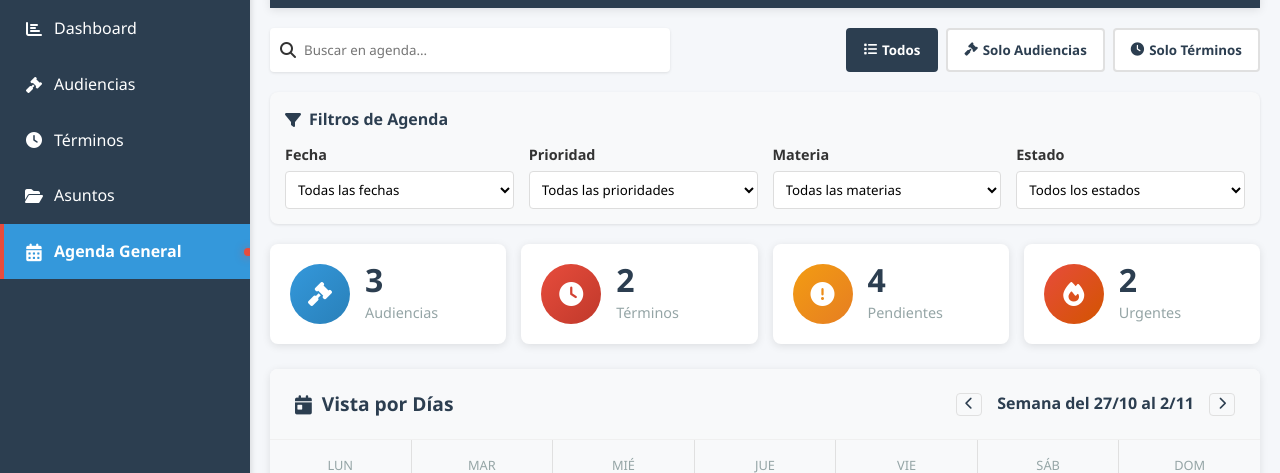
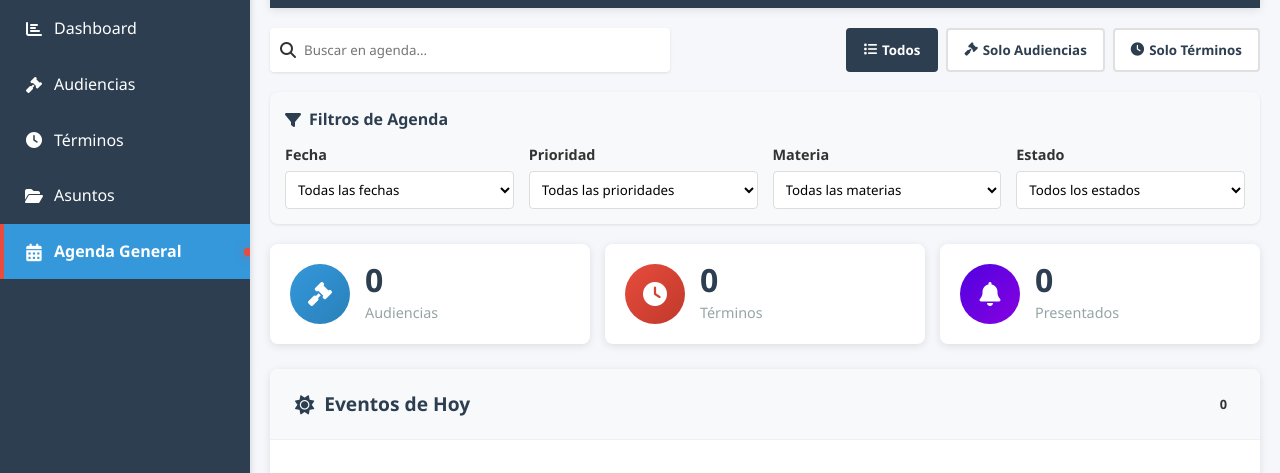
Before and after one commit to Alamdc/jurudico, a plain HTML site: page juridico/agenda-general.html in a window 1280 px wide. Shown: the part 98-571 px from the top of the page. Drawn offline with Linux system fonts and the light colour scheme.

Commit message:
cambios simples finales

```diff
--- a/juridico/agenda-general.html
+++ b/juridico/agenda-general.html
@@ -139,58 +139,16 @@
                     </div>
                 </div>
                 <div class="stat-item">
-                    <div class="stat-icon pendiente">
-                        <i class="fas fa-exclamation-circle"></i>
+                    <div class="stat-icon completado ">
+                        <i class="fas fa-bell"></i>
                     </div>
                     <div class="stat-info">
                         <div class="stat-number" id="total-pendientes">0</div>
-                        <div class="stat-label">Pendientes</div>
-                    </div>
-                </div>
-                <div class="stat-item">
-                    <div class="stat-icon urgente">
-                        <i class="fas fa-fire"></i>
-                    </div>
-                    <div class="stat-info">
-                        <div class="stat-number" id="total-urgentes">0</div>
-                        <div class="stat-label">Urgentes</div>
+                        <div class="stat-label">Presentados</div>
                     </div>
                 </div>
             </div>
 
-            <!-- Vista de agenda -->
-            <div class="agenda-view">
-                <!-- Vista por Días -->
-                <div class="view-section active" id="view-dias">
-                    <div class="section-header">
-                        <h3><i class="fas fa-calendar-day"></i> Vista por Días</h3>
-                        <div class="date-navigation">
-                            <button class="btn btn-sm btn-outline" id="prev-week">
-                                <i class="fas fa-chevron-left"></i>
-                            </button>
-                            <span class="current-week" id="current-week">Semana actual</span>
-                            <button class="btn btn-sm btn-outline" id="next-week">
-                                <i class="fas fa-chevron-right"></i>
-                            </button>
-                        </div>
-                    </div>
-
-                    <div class="days-grid" id="days-grid">
-                        <!-- Los días se cargarán dinámicamente -->
-                    </div>
-                </div>
-
-                <!-- Vista de Lista -->
-                <div class="view-section" id="view-lista">
-                    <div class="section-header">
-                        <h3><i class="fas fa-list"></i> Vista de Lista</h3>
-                    </div>
-
-                    <div class="agenda-list" id="agenda-list">
-                        <!-- Los eventos se cargarán dinámicamente -->
-                    </div>
-                </div>
-            </div>
 
             <!-- Eventos del día de hoy -->
             <div class="hoy-section">
--- a/juridico/css/agenda-general.css
+++ b/juridico/css/agenda-general.css
@@ -78,6 +78,9 @@
 
 .stat-icon.urgente {
     background: linear-gradient(135deg, #e74c3c, #d35400);
+}
+.stat-icon.completado{
+    background: linear-gradient(135deg, #5002e0 , #8702e0);
 }
 
 .stat-info {
--- a/juridico/css/styles.css
+++ b/juridico/css/styles.css
@@ -780,6 +780,9 @@ tr:hover {
 .stat-terminos {
     border-left: 4px solid var(--termino-color);
 }
+.stat-presentado{
+    border-left: 4px solid var(--presentado-color);
+}
 
 .stat-pendientes {
     border-left: 4px solid var(--warning);
--- a/juridico/js/dashboard.js
+++ b/juridico/js/dashboard.js
@@ -31,6 +31,7 @@ function initBasicComponents() {
     // Cargar datos básicos
     document.getElementById('total-audiencias').textContent = '12';
     document.getElementById('total-terminos').textContent = '8';
+    document.getElementById('total-presentado').textContent = '10';
 }
 
 function initCalendar() {
--- a/juridico/js/terminos.js
+++ b/juridico/js/terminos.js
@@ -76,9 +76,7 @@ function loadTerminos() {
                     <button class="btn btn-primary btn-sm edit-termino" data-id="${termino.id}">
                         <i class="fas fa-edit"></i>
                     </button>
-                    <button class="btn btn-danger btn-sm delete-termino" data-id="${termino.id}">
-                        <i class="fas fa-trash"></i>
-                    </button>
+
                     ${termino.estatus !== 'Presentado' ?
                         `<button class="btn btn-presentado btn-sm mark-presentado" data-id="${termino.id}">
                             <i class="fas fa-check"></i> Presentar
```
Also changed, not shown: juridico/dashboard.html (+4 -0 lines).
